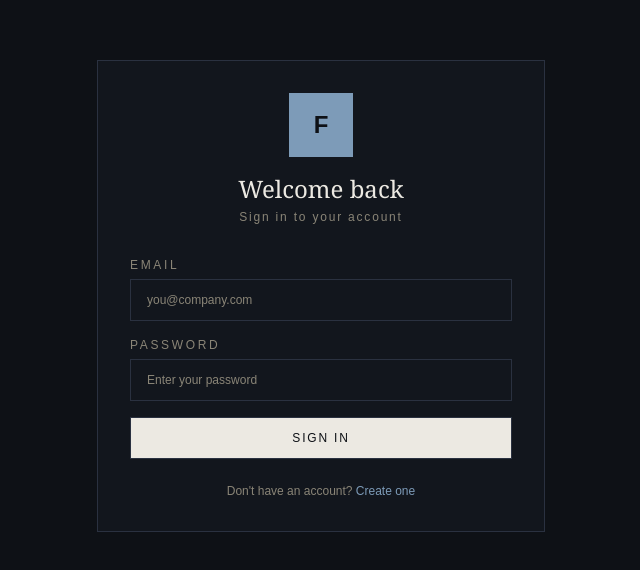
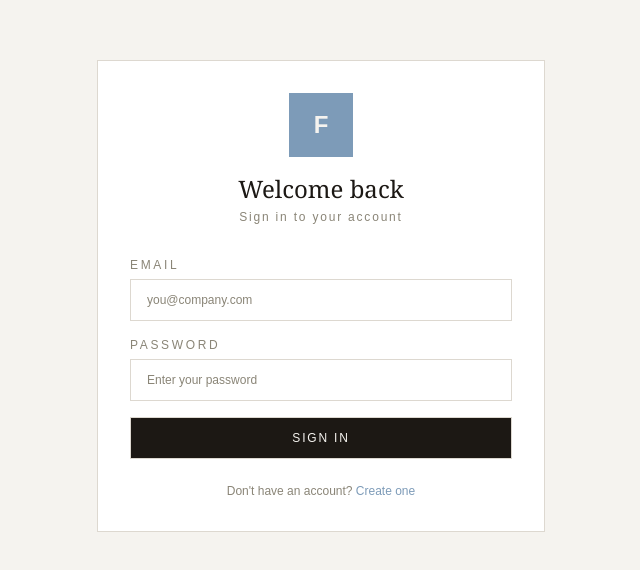
Before and after one commit to matugutierrez/SaaS, a React (Vite) app in the folder client/: page /login in a window 1280 px wide. Shown: the part 104-674 px from the top of the page, without its empty margins (319-959 px from the left). Built offline with nearby package versions, Linux system fonts and the light colour scheme.

Commit message:
dark theme

```diff
--- a/client/src/pages/Dashboard.jsx
+++ b/client/src/pages/Dashboard.jsx
@@ -253,7 +253,7 @@ export default function Dashboard() {
                       <Link key={p._id} to={`/projects/${p._id}/board`}
                         className="flex items-center gap-2 p-2.5 transition">
                         <div className="w-8 h-8 bg-[#1a1f29] flex items-center justify-center text-text-secondary text-xs font-bold">
-                          {p.key}
+                          {p.key?.slice(0, 2)}
                         </div>
                         <div className="flex-1 min-w-0">
                           <p className="text-sm font-medium text-text truncate">{p.name}</p>
--- a/client/src/styles/index.css
+++ b/client/src/styles/index.css
@@ -1,6 +1,24 @@
 @tailwind base;
 @tailwind components;
 @tailwind utilities;
+
+:root {
+  --color-page: #f5f3ef;
+  --color-panel: #ffffff;
+  --color-border: #ddd8d0;
+  --color-border-light: #e8e4dd;
+  --color-text: #1c1814;
+  --color-text-secondary: #8a8577;
+}
+
+.dark {
+  --color-page: #0e1116;
+  --color-panel: #12161d;
+  --color-border: #2a3140;
+  --color-border-light: #232a37;
+  --color-text: #ece9e2;
+  --color-text-secondary: #8a8577;
+}
 
 @layer base {
   html {
@@ -21,21 +39,14 @@
   }
 }
 
-.dark * {
-  scrollbar-color: #2a3140 transparent;
-}
-.dark *::-webkit-scrollbar-thumb { background: #2a3140; }
-.dark *::-webkit-scrollbar-thumb:hover { background: #3a4150; }
-
 * {
   scrollbar-width: thin;
-  scrollbar-color: #2a3140 transparent;
 }
 
 *::-webkit-scrollbar { width: 6px; height: 6px; }
 *::-webkit-scrollbar-track { background: transparent; }
-*::-webkit-scrollbar-thumb { background: #2a3140; border-radius: 0; }
-*::-webkit-scrollbar-thumb:hover { background: #3a4150; }
+*::-webkit-scrollbar-thumb { background: var(--color-border); border-radius: 0; }
+*::-webkit-scrollbar-thumb:hover { background: var(--color-text-secondary); }
 
 @keyframes slideUp {
   from { opacity: 0; transform: translateY(20px); }
--- a/client/tailwind.config.js
+++ b/client/tailwind.config.js
@@ -21,12 +21,12 @@ export default {
           800: '#435468',
           900: '#3a4758',
         },
-        page: '#0e1116',
-        panel: '#12161d',
-        border: '#2a3140',
-        'border-light': '#232a37',
-        text: '#ece9e2',
-        'text-secondary': '#8a8577',
+        page: 'var(--color-page)',
+        panel: 'var(--color-panel)',
+        border: 'var(--color-border)',
+        'border-light': 'var(--color-border-light)',
+        text: 'var(--color-text)',
+        'text-secondary': 'var(--color-text-secondary)',
         accent: {
           blue: '#7d9bb8',
           ocre: '#c2a24b',
```
